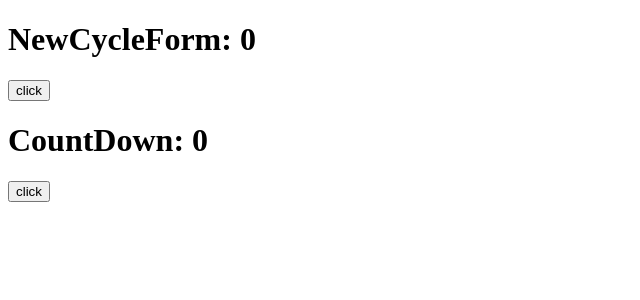
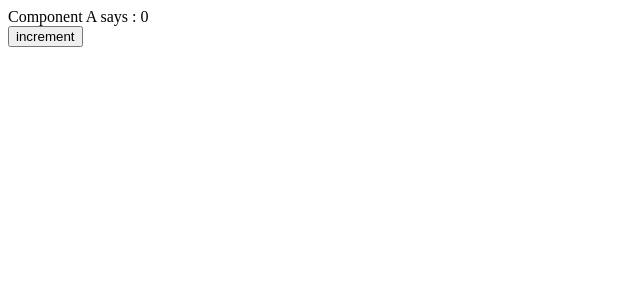
Before and after one commit to eltonleao/ignite-timer, a React (Vite) app: page / in a window 1280 px wide. Shown: the top 300 px of the page, without its empty margins (0-640 px from the left). Built offline with nearby package versions, Linux system fonts and the light colour scheme.

Commit message:
Reorder imports and update context usage

```diff
--- a/src/Home.tsx
+++ b/src/Home.tsx
@@ -1,49 +1,35 @@
-import { createContext, useContext, useState } from "react";
+import { useState, createContext, useContext } from "react";
 
-const CyclesContext = createContext(
-  {} as { activeCycle: number; setActiveCycle: (cycle: number) => void }
-);
-
-function NewCycleForm() {
-  const { activeCycle, setActiveCycle } = useContext(CyclesContext);
-  return (
-    <div>
-      <h1>NewCycleForm: {activeCycle}</h1>
-      <button
-        onClick={() => {
-          setActiveCycle(activeCycle + 1);
-        }}
-      >
-        click
-      </button>
-    </div>
-  );
+interface TestType {
+  test: number;
+  setTest: (value: number) => void;
 }
 
-function CountDown() {
-  const { activeCycle, setActiveCycle } = useContext(CyclesContext);
+const TestContext = createContext({} as TestType);
+
+function ComponentA() {
+  const { test, setTest } = useContext(TestContext);
+  return <div onClick={() => setTest(test * 2)}>Component A says : {test}</div>;
+}
+
+function handleIncrement(value: number, callback: (value: number) => void) {
+  callback(value + 1);
+}
+
+function ComponentB() {
+  const { test, setTest } = useContext(TestContext);
   return (
-    <div>
-      <h1>CountDown: {activeCycle}</h1>
-      <button
-        onClick={() => {
-          setActiveCycle(activeCycle + 2);
-        }}
-      >
-        click
-      </button>
-    </div>
+    <button onClick={() => handleIncrement(test, setTest)}>increment</button>
   );
 }
 
 export function Home() {
-  const [activeCycle, setActiveCycle] = useState(0);
+  const [test, setTest] = useState(0);
+
   return (
-    <CyclesContext.Provider value={{ activeCycle, setActiveCycle }}>
-      <div>
-        <NewCycleForm />
-        <CountDown />
-      </div>
-    </CyclesContext.Provider>
+    <TestContext.Provider value={{ test, setTest }}>
+      <ComponentA />
+      <ComponentB />
+    </TestContext.Provider>
   );
 }
```
